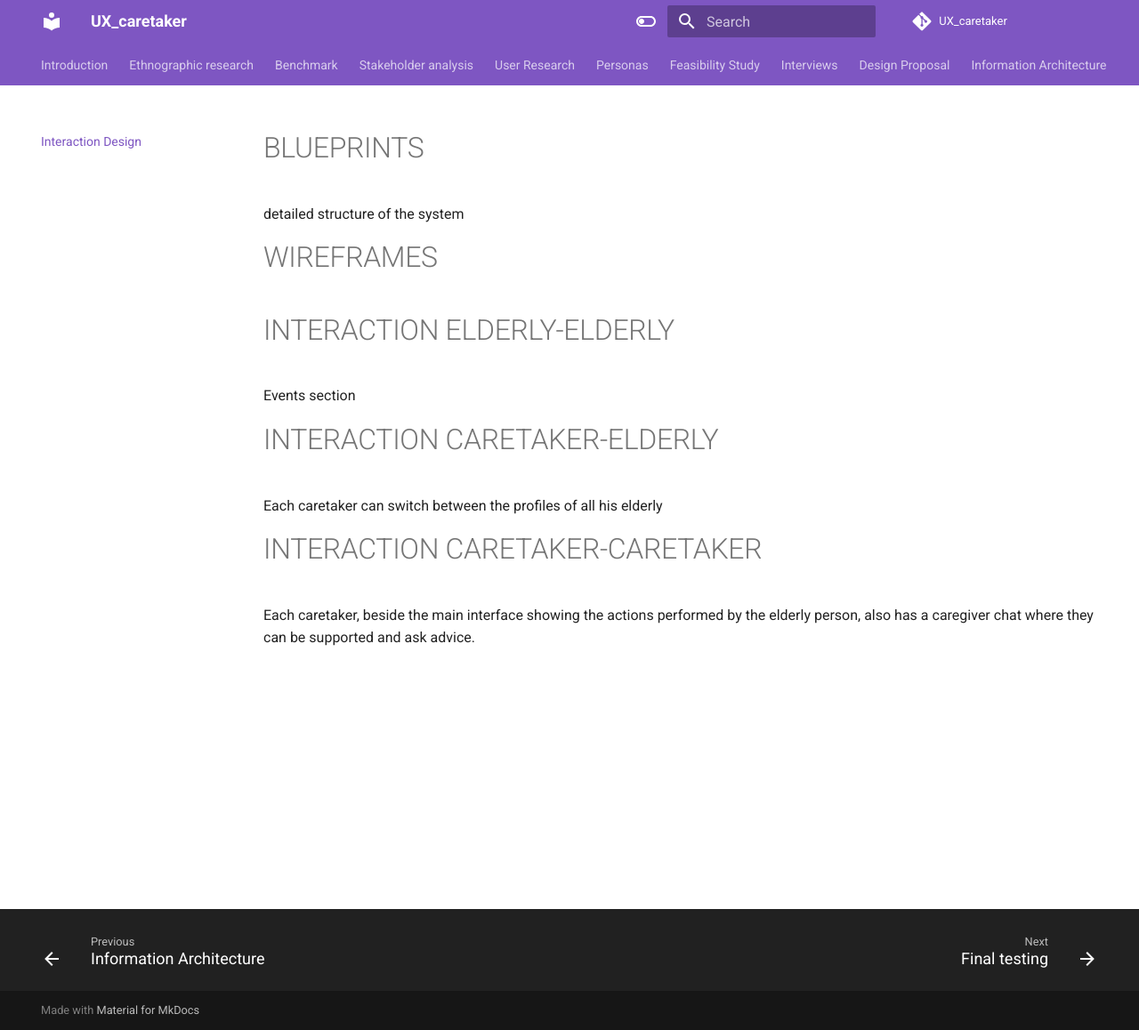
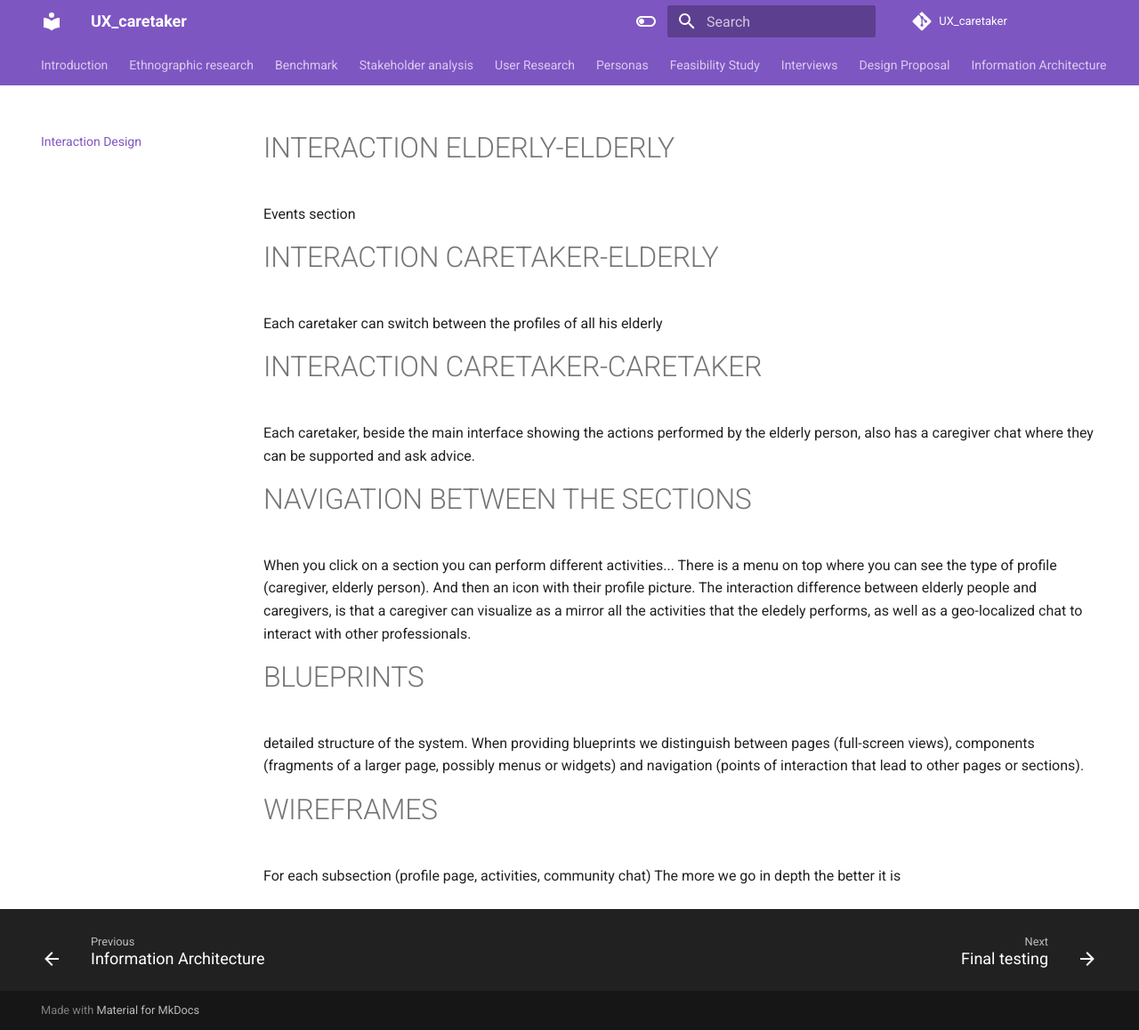
Before and after one commit to teragramgius/GherryPlus, an MkDocs documentation site: the page built from docs/informationdesign.md, in a window 1280 px wide and 1158 px high. Shown: the whole window at 89% size. Built offline with MkDocs 1.6.1 and Material for MkDocs 9.7.7, drawn with Linux system fonts in a browser that asks for light colours; comment, search, counter and statistics services are not loaded; the version menu is left out.

Commit message:
Update informationdesign.md

```diff
--- a/docs/informationdesign.md
+++ b/docs/informationdesign.md
@@ -11,3 +8,16 @@ Each caretaker can switch between the profiles of all his elderly
 
 # INTERACTION CARETAKER-CARETAKER
 Each caretaker, beside the main interface showing the actions performed by the elderly person, also has a caregiver chat where they can be supported and ask advice.
+
+# NAVIGATION BETWEEN THE SECTIONS
+When you click on a section you can perform different activities...
+There is a menu on top where you can see the type of profile (caregiver, elderly person). And then an icon with their profile picture.
+The interaction difference between elderly people and caregivers, is that a caregiver can visualize as a mirror all the activities that the eledely performs, as well as a geo-localized chat to interact with other professionals.
+# BLUEPRINTS
+detailed structure of the system. When providing blueprints we distinguish between pages (full-screen views), components
+(fragments of a larger page, possibly menus or widgets) and navigation (points of
+interaction that lead to other pages or sections).
+
+# WIREFRAMES
+For each subsection (profile page, activities, community chat)
+The more we go in depth the better it is
```
Also changed, not shown: other parts of docs/informationdesign.md (+0 -3 lines).
